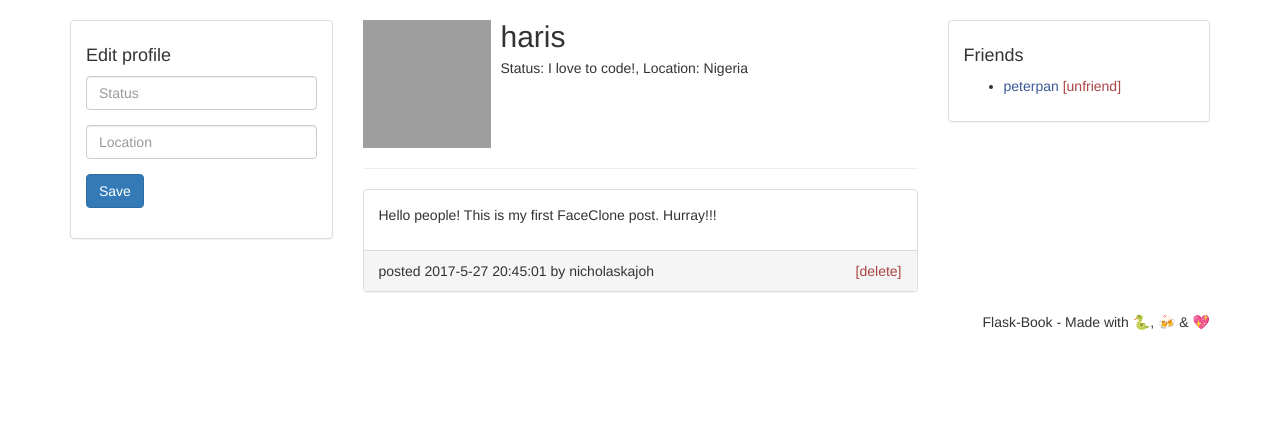
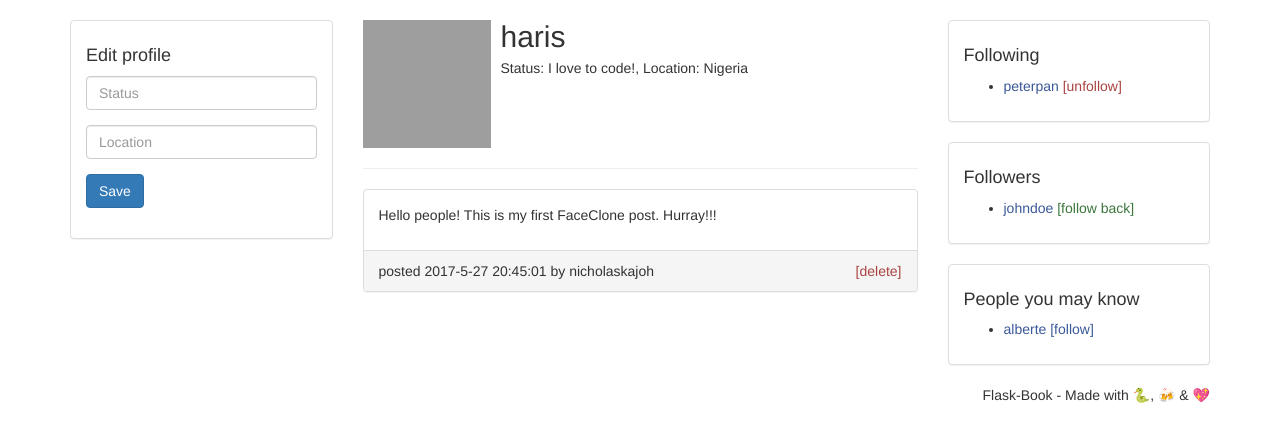
Before and after one commit to nbilalis/flask-book, a Flask app: page /profile/haris in a window 1280 px wide. Shown: the part 52-494 px from the top of the page. Run offline with Flask 2, Linux system fonts and the light colour scheme; a user stored in the database is signed in; data comes from the database, SQL or seed files in the repository; some libraries are stand-ins or nearby versions; grey boxes are pictures that could not be loaded.

Commit message:
Make the `follow` panel as an included file

```diff
--- /dev/null
+++ b/app/templates/_follow.html
@@ -0,0 +1,41 @@
+<!-- followees -->
+<div class="panel panel-default">
+	<div class="panel-body">
+		<h4>Following</h4>
+		<ul>
+			<li>
+				<a href="#">peterpan</a>
+				<a class="text-danger" href="#">[unfollow]</a>
+			</li>
+		</ul>
+	</div>
+</div>
+<!-- ./followees -->
+
+<!-- followers -->
+<div class="panel panel-default">
+	<div class="panel-body">
+		<h4>Followers</h4>
+		<ul>
+			<li>
+				<a href="#">johndoe</a>
+				<a class="text-success" href="#">[follow back]</a>
+			</li>
+		</ul>
+	</div>
+</div>
+<!-- ./followers-->
+
+<!-- follow -->
+<div class="panel panel-default">
+	<div class="panel-body">
+		<h4>People you may know</h4>
+		<ul>
+			<li>
+				<a href="#">alberte</a>
+				<a href="#">[follow]</a>
+			</li>
+		</ul>
+	</div>
+</div>
+<!-- ./follow -->
--- a/app/templates/profile.html
+++ b/app/templates/profile.html
@@ -56,19 +56,7 @@
 		<!-- ./timeline -->
 	</div>
 	<div class="col-md-3">
-		<!-- friends -->
-		<div class="panel panel-default">
-			<div class="panel-body">
-				<h4>Friends</h4>
-				<ul>
-					<li>
-						<a href="#">peterpan</a>
-						<a class="text-danger" href="#">[unfriend]</a>
-					</li>
-				</ul>
-			</div>
-		</div>
-		<!-- ./friends -->
+		{% include "_follow.html" %}
 	</div>
 </div>
 {% endblock main %}
```
Also changed, not shown: app/templates/home.html (+1 -42 lines).
